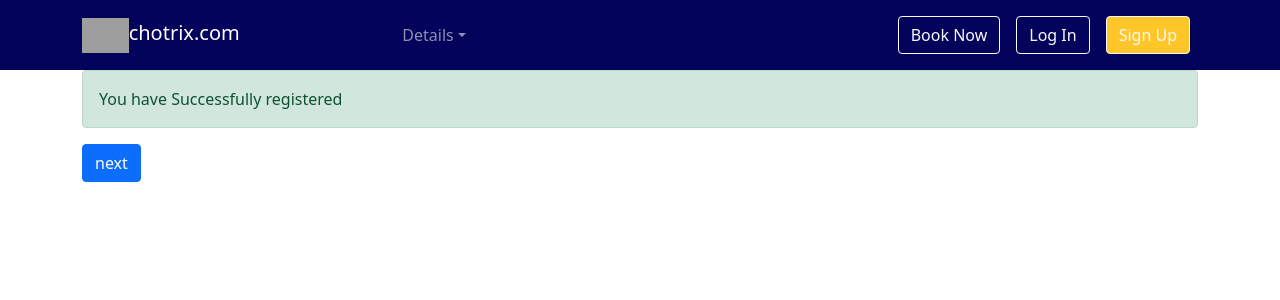
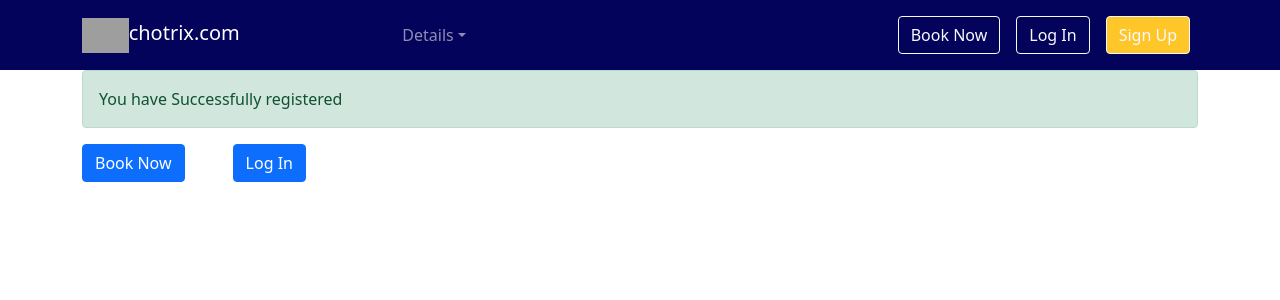
Before and after one commit to JOANITA-51/online-booking, a React (Create React App) app: page /success in a window 1280 px wide. Shown: the top 300 px of the page. Built offline with nearby package versions, Linux system fonts and the light colour scheme; grey boxes are pictures that could not be loaded.

Commit message:
buttons added

```diff
--- a/src/components/pages/SignUp.js
+++ b/src/components/pages/SignUp.js
@@ -47,7 +47,7 @@ const SignUp=()=> {
   })
 
   const validationOpt = {resolver: yupResolver(formSchema)}
-  const {register,handleSubmit,formState}=useForm(validationOpt)
+  const {register, handleSubmit, formState} = useForm(validationOpt)
   const {errors} = formState
 
   function onFormSubmit(data, event){
@@ -66,7 +66,7 @@ const SignUp=()=> {
     <div className='sign-up d-grid'>
       <Formik>
 
-          <Container id='main-container' className=' mt-5' >
+        <Container id='main-container' className=' mt-5' >
           <h2 className='mb-4 mt-4 ms-4 fs-1'>Sign UP</h2>
           <h5 className='ms-4 fw-normal' >Please fill in this form to create an account</h5>
           <hr  />
@@ -124,7 +124,6 @@ const SignUp=()=> {
 
           </Form>
 
-
         </Container>
 
 
--- a/src/components/pages/Success.js
+++ b/src/components/pages/Success.js
@@ -1,12 +1,14 @@
 import React from 'react'
 import { Alert, Button, Container } from 'react-bootstrap'
 import { Link } from 'react-router-dom'
+import '../../App.css';
 
 const Success = () => {
   return (
     <Container>
      <Alert variant="success">You have Successfully registered</Alert>
-     <Link to = '/book-now'><Button>next</Button></Link>
+     <Link to="/book-now" id='login'><Button >Book Now</Button></Link>
+     <Link to="/log-in" id='login'><Button  className='ms-5'>Log In</Button></Link>
 
     </Container>
   )
```
